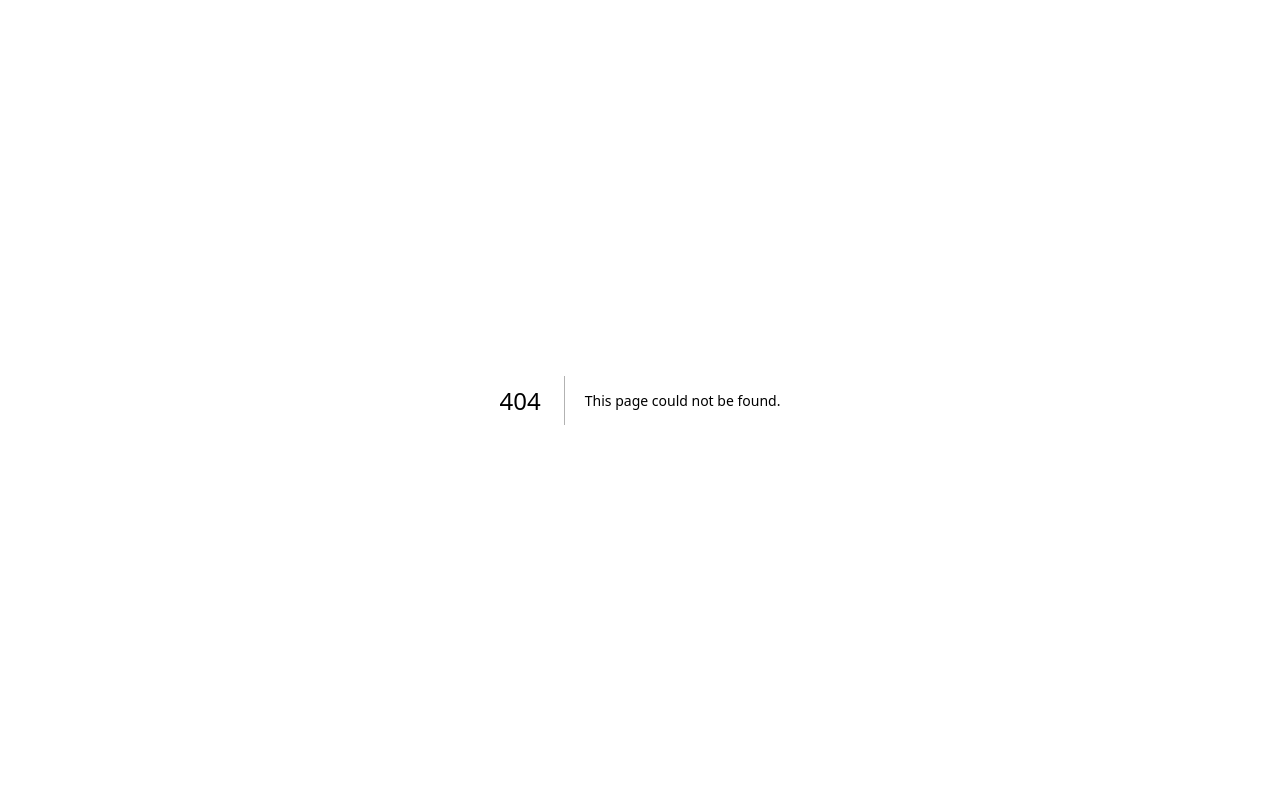
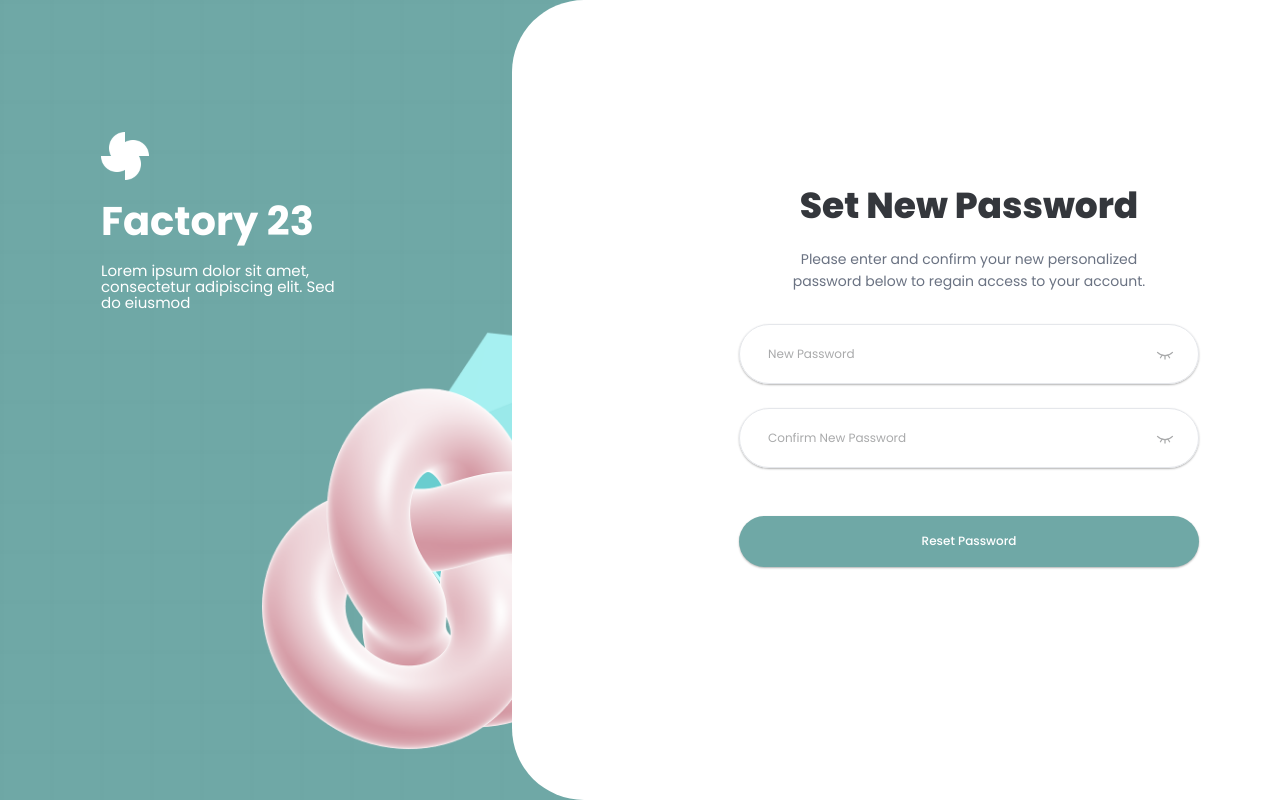
Before and after one commit to P23-Africa-Dev/the-factory, a Next.js app: page /set-new-password in a window 1280 px wide. Before the commit this address had no page. Built offline with nearby package versions, Linux system fonts and the light colour scheme.

Commit message:
feat: implement forgot password and set new password pages and forms

```diff
--- /dev/null
+++ b/app/(auth)/forgot-password/page.tsx
@@ -0,0 +1,18 @@
+import ForgotPasswordForm from "@/components/forms/forgot-password-form";
+
+export default function ForgotPasswordPage() {
+  return (
+    <div className="w-full max-w-[460px] flex flex-col gap-8 md:mt-0 lg:-mt-12">
+      <div className="text-left md:text-center flex flex-col gap-3">
+        <h2 className="text-[32px] sm:text-[36px] font-extrabold leading-10 tracking-[0px] text-[#34373C] mb-2.5">
+          Forgot Password
+        </h2>
+        <p className="text-gray-500 text-sm tracking-[0px] leading-[22px] max-w-[380px] md:mx-auto">
+          Enter your registered email address to receive instructions on how to reset your password.
+        </p>
+      </div>
+
+      <ForgotPasswordForm />
+    </div>
+  );
+}
--- /dev/null
+++ b/app/(auth)/set-new-password/page.tsx
@@ -0,0 +1,18 @@
+import SetNewPasswordForm from "@/components/forms/set-new-password-form";
+
+export default function SetNewPasswordPage() {
+  return (
+    <div className="w-full max-w-[460px] flex flex-col gap-8 md:mt-0 lg:-mt-12">
+      <div className="text-left md:text-center flex flex-col gap-3">
+        <h2 className="text-[32px] sm:text-[36px] font-extrabold leading-10 tracking-[0px] text-[#34373C] mb-2.5">
+          Set New Password
+        </h2>
+        <p className="text-gray-500 text-sm tracking-[0px] leading-[22px] max-w-[380px] md:mx-auto">
+          Please enter and confirm your new personalized password below to regain access to your account.
+        </p>
+      </div>
+
+      <SetNewPasswordForm />
+    </div>
+  );
+}
--- /dev/null
+++ b/components/forms/forgot-password-form.tsx
@@ -0,0 +1,22 @@
+"use client";
+
+import Button from "@/components/ui/button";
+import Input from "@/components/ui/input";
+import Link from "next/link";
+
+export default function ForgotPasswordForm() {
+  return (
+    <div className="flex flex-col">
+      <Input type="email" placeholder="Email Address" className="mb-8" />
+
+      <Button>Send Reset Link</Button>
+
+      <p className="text-center text-xs mt-6 text-[#A9AAAB]">
+        Remember your password?{" "}
+        <Link href="/login" className="font-bold text-[#34373C] cursor-pointer hover:underline">
+          Log In.
+        </Link>
+      </p>
+    </div>
+  );
+}
--- /dev/null
+++ b/components/forms/set-new-password-form.tsx
@@ -0,0 +1,72 @@
+"use client";
+
+import Button from "@/components/ui/button";
+import Input from "@/components/ui/input";
+import { useState } from "react";
+
+export default function SetNewPasswordForm() {
+  const [showPassword1, setShowPassword1] = useState(false);
+  const [showPassword2, setShowPassword2] = useState(false);
+
+  return (
+    <div className="flex flex-col">
+      <div className="relative mb-6">
+        <Input
+          type={showPassword1 ? "text" : "password"}
+          placeholder="New Password"
+          className="w-full pr-12"
+        />
+        <button
+          type="button"
+          onClick={() => setShowPassword1(!showPassword1)}
+          className="absolute right-6 top-1/2 -translate-y-1/2 text-[#A9AAAB] hover:text-[#34373C] transition-colors focus:outline-none"
+          tabIndex={-1}
+        >
+          {showPassword1 ? (
+            <svg width="20" height="20" viewBox="0 0 24 24" fill="none" stroke="currentColor" strokeWidth="1.5" strokeLinecap="round" strokeLinejoin="round">
+              <path d="M2 12s3-7 10-7 10 7 10 7-3 7-10 7-10-7-10-7Z" />
+              <circle cx="12" cy="12" r="3" />
+            </svg>
+          ) : (
+            <svg width="20" height="20" viewBox="0 0 24 24" fill="none" stroke="currentColor" strokeWidth="1.5" strokeLinecap="round" strokeLinejoin="round">
+               <path d="M3 10a13.35 13.35 0 0 0 9 4 13.35 13.35 0 0 0 9-4" />
+               <path d="M12 14v4" />
+               <path d="M8.5 13.5l-2 3" />
+               <path d="M15.5 13.5l2 3" />
+            </svg>
+          )}
+        </button>
+      </div>
+
+      <div className="relative mb-12">
+        <Input
+          type={showPassword2 ? "text" : "password"}
+          placeholder="Confirm New Password"
+          className="w-full pr-12"
+        />
+        <button
+          type="button"
+          onClick={() => setShowPassword2(!showPassword2)}
+          className="absolute right-6 top-1/2 -translate-y-1/2 text-[#A9AAAB] hover:text-[#34373C] transition-colors focus:outline-none"
+          tabIndex={-1}
+        >
+          {showPassword2 ? (
+            <svg width="20" height="20" viewBox="0 0 24 24" fill="none" stroke="currentColor" strokeWidth="1.5" strokeLinecap="round" strokeLinejoin="round">
+              <path d="M2 12s3-7 10-7 10 7 10 7-3 7-10 7-10-7-10-7Z" />
+              <circle cx="12" cy="12" r="3" />
+            </svg>
+          ) : (
+            <svg width="20" height="20" viewBox="0 0 24 24" fill="none" stroke="currentColor" strokeWidth="1.5" strokeLinecap="round" strokeLinejoin="round">
+               <path d="M3 10a13.35 13.35 0 0 0 9 4 13.35 13.35 0 0 0 9-4" />
+               <path d="M12 14v4" />
+               <path d="M8.5 13.5l-2 3" />
+               <path d="M15.5 13.5l2 3" />
+            </svg>
+          )}
+        </button>
+      </div>
+
+      <Button>Reset Password</Button>
+    </div>
+  );
+}
```
